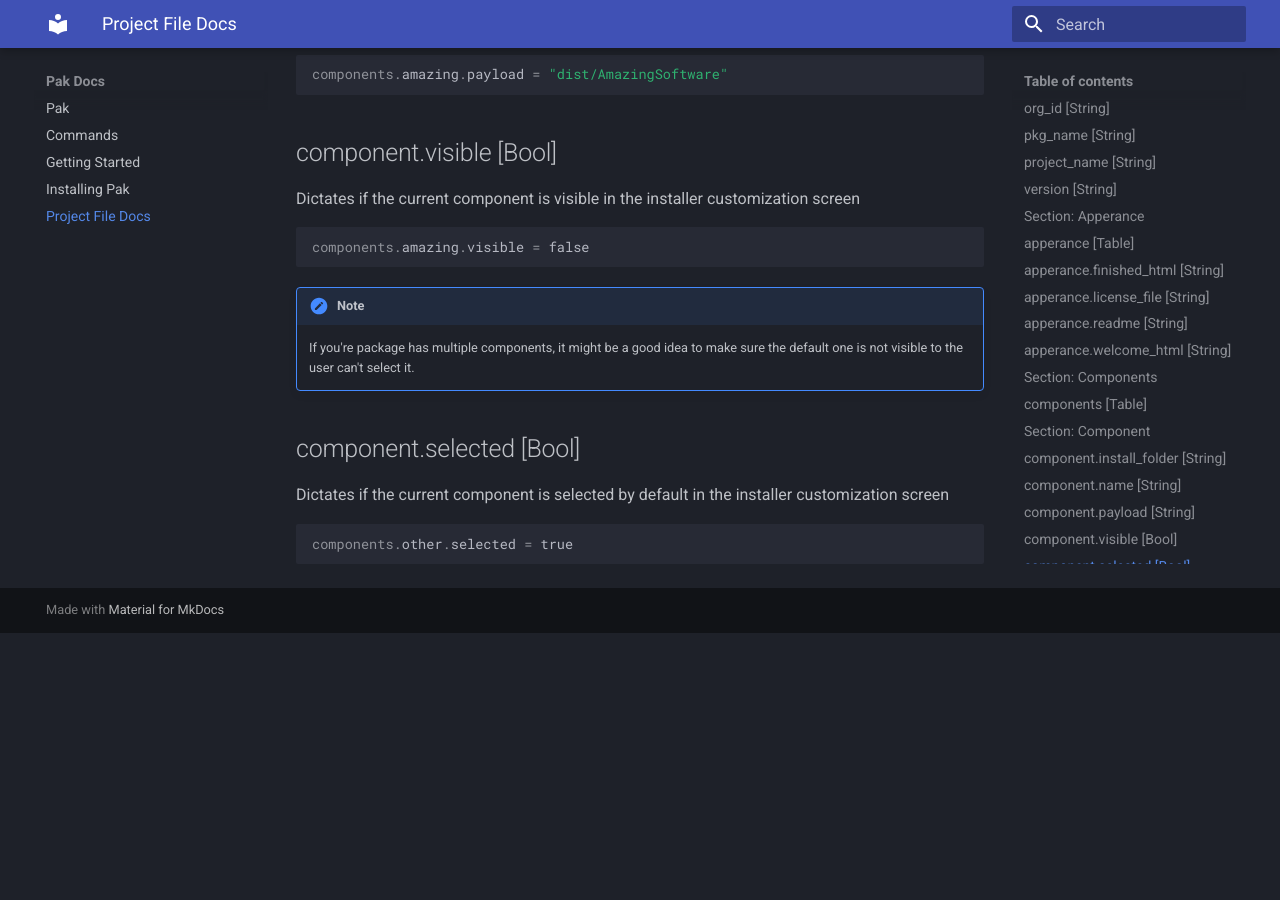
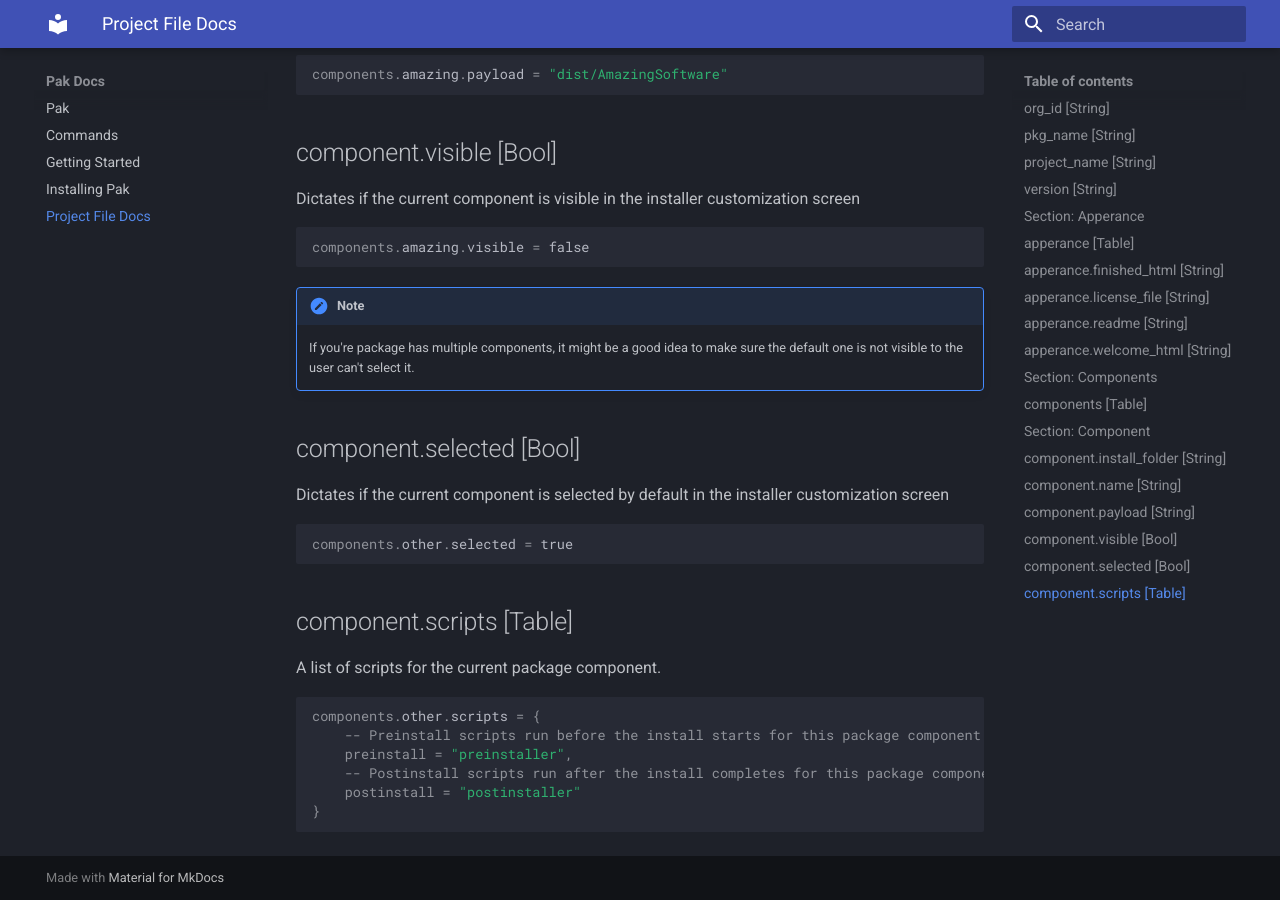
Before and after one commit to Interfiber/pak, an MkDocs documentation site: the page built from docs/docs/projectfile.md, in a window 1280 px wide and 900 px high, scrolled down 3388 px. Built offline with MkDocs 1.6.1 and Material for MkDocs 9.7.7, drawn with Linux system fonts in a browser that asks for light colours; before the commit the page ends 4021 px from its top, so only the background shows below that.

Commit message:
:sparkles: Add support for preinstall, and postinstall scripts

````diff
--- a/docs/docs/projectfile.md
+++ b/docs/docs/projectfile.md
@@ -120,3 +120,14 @@ Dictates if the current component is selected by default in the installer custom
 ```lua
 components.other.selected = true
 ```
+
+## component.scripts [Table]
+A list of scripts for the current package component.
+```lua
+components.other.scripts = {
+    -- Preinstall scripts run before the install starts for this package component
+    preinstall = "preinstaller",
+    -- Postinstall scripts run after the install completes for this package component
+    postinstall = "postinstaller"
+}
+```
````
Also changed, not shown: 7 other files.
